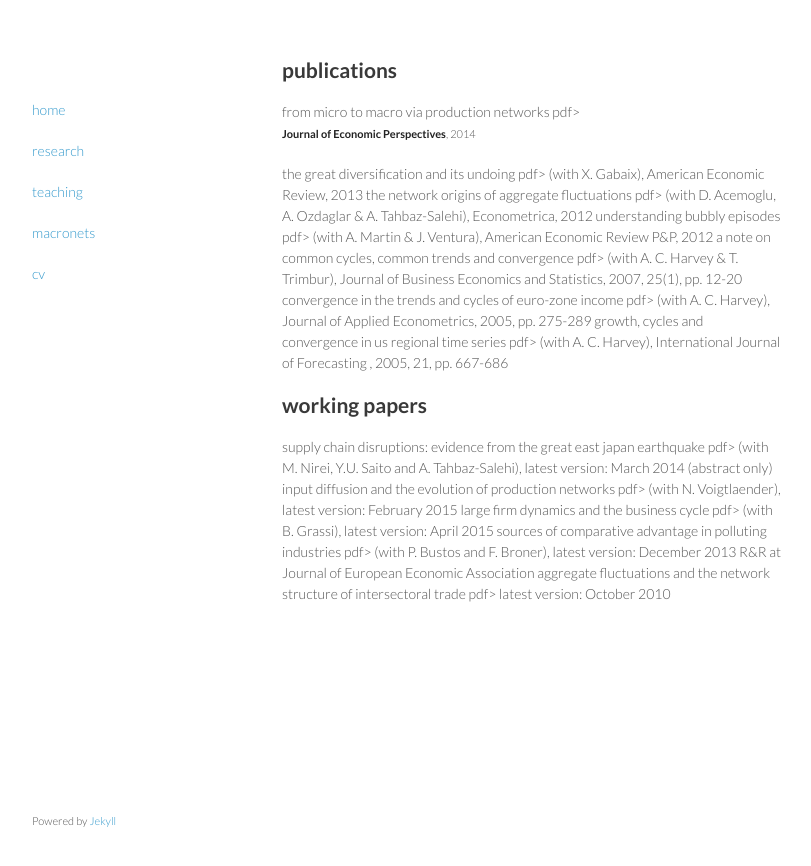
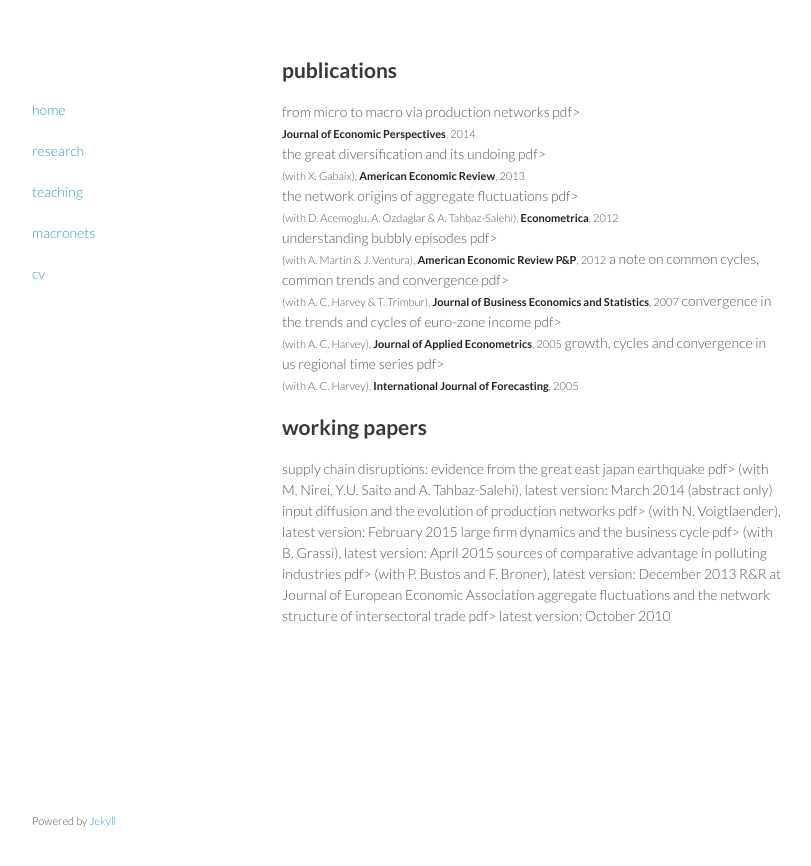
Before and after one commit to Vasco-M-Carvalho/vasco-m-carvalho.github.io, a Jekyll site: the page built from research.html, in a window 1280 px wide. Shown: the top 866 px of the page, without its empty margins (233-1044 px from the left). Built offline with Jekyll 4.4.1, drawn with Linux system fonts in a browser that asks for light colours.

Commit message:
Update research.html

```diff
--- a/research.html
+++ b/research.html
@@ -6,25 +6,19 @@ title: research
 
 <p>
 from micro to macro via production networks pdf>
-<br><small><strong>Journal of Economic Perspectives</strong>, 2014</small></p>
-<p>
-the great diversification and its undoing pdf>
-(with X. Gabaix),  American Economic Review, 2013
-
-the network origins of aggregate fluctuations pdf>
-(with D. Acemoglu, A. Ozdaglar & A. Tahbaz-Salehi), Econometrica, 2012
-
-understanding bubbly episodes pdf>
-(with A. Martin  &  J. Ventura), American Economic Review P&P,  2012
-
+<br><small><strong>Journal of Economic Perspectives</strong>, 2014</small>
+<br>the great diversification and its undoing pdf>
+<br><small>(with X. Gabaix),  <strong>American Economic Review</strong>, 2013</small>
+<br>the network origins of aggregate fluctuations pdf>
+<br><small>(with D. Acemoglu, A. Ozdaglar & A. Tahbaz-Salehi), <strong>Econometrica</strong>, 2012</small>
+<br>understanding bubbly episodes pdf>
+<br><small>(with A. Martin  &  J. Ventura), <strong>American Economic Review P&P</strong>,  2012</small>
 a note on common cycles, common trends and convergence pdf>
-(with A. C. Harvey & T. Trimbur), Journal of Business Economics and Statistics,  2007, 25(1), pp. 12-20
-
+<br><small>(with A. C. Harvey & T. Trimbur), <strong>Journal of Business Economics and Statistics</strong>,  2007</small>
 convergence in the trends and cycles of euro-zone income pdf>
-(with A. C. Harvey), Journal of Applied Econometrics, 2005, pp. 275-289
-
+<br><small>(with A. C. Harvey), <strong>Journal of Applied Econometrics</strong>, 2005</small>
 growth, cycles and convergence in us regional time series pdf>
-(with A. C. Harvey), International Journal of Forecasting , 2005, 21, pp. 667-686</p>
+<br><small>(with A. C. Harvey), <strong>International Journal of Forecasting</strong>, 2005</small>
 
 <h2 id="welcome">working papers</h2>
 
```
